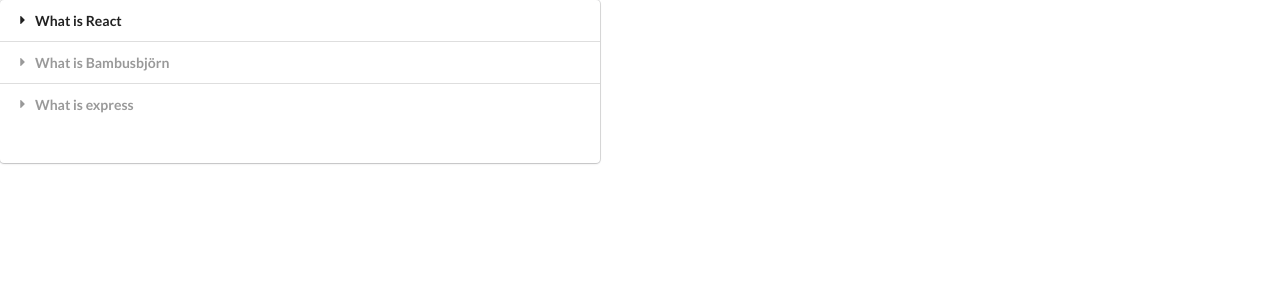
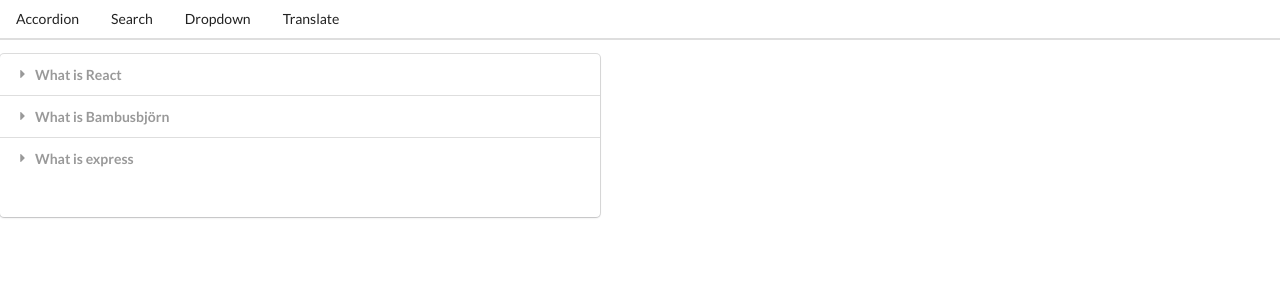
Before and after one commit to DanBilic/react_hooks, a React (Create React App) app: page / in a window 1280 px wide. Shown: the top 300 px of the page. Built offline with nearby package versions, Linux system fonts and the light colour scheme.

Commit message:
created Header component

```diff
--- a/src/App.js
+++ b/src/App.js
@@ -5,6 +5,7 @@
 import Search from "./components/Search";
 import Dropdown from "./components/Dropdown";
 import Translate from ".//components/Translate";
+import Header from "./components/Header";
 
 //own routing component
 import Route from "./components/Route";
@@ -30,36 +31,13 @@
   { label: "The color blue", value: "blue" },
 ];
 
-const showAccordian = () => {
-  if (window.location.pathname === "/") {
-    return <Accordian items={items} />;
-  }
-};
-
-const showList = () => {
-  if (window.location.pathname === "/list") {
-    return <Search />;
-  }
-};
-
-const showDropdown = () => {
-  if (window.location.pathname === "/dropdown") {
-    return <Dropdown />;
-  }
-};
-
-const showTranslate = () => {
-  if (window.location.pathname === "/translate") {
-    return <Translate />;
-  }
-};
-
 export default () => {
   //destructure out local state and update func and rename local state to selected and update function to setSelected
   const [selected, setSelected] = useState(options[0]);
 
   return (
     <div>
+      <Header />
       <Route path="/">
         <Accordian items={items} />
       </Route>
--- /dev/null
+++ b/src/components/Header.js
@@ -0,0 +1,22 @@
+import React from "react";
+
+const Header = () => {
+  return (
+    <div className="ui secondary pointing menu">
+      <a href="/" className="item">
+        Accordion
+      </a>
+      <a href="/list" className="item">
+        Search
+      </a>
+      <a href="/dropdown" className="item">
+        Dropdown
+      </a>
+      <a href="/translate" className="item">
+        Translate
+      </a>
+    </div>
+  );
+};
+
+export default Header;
```
